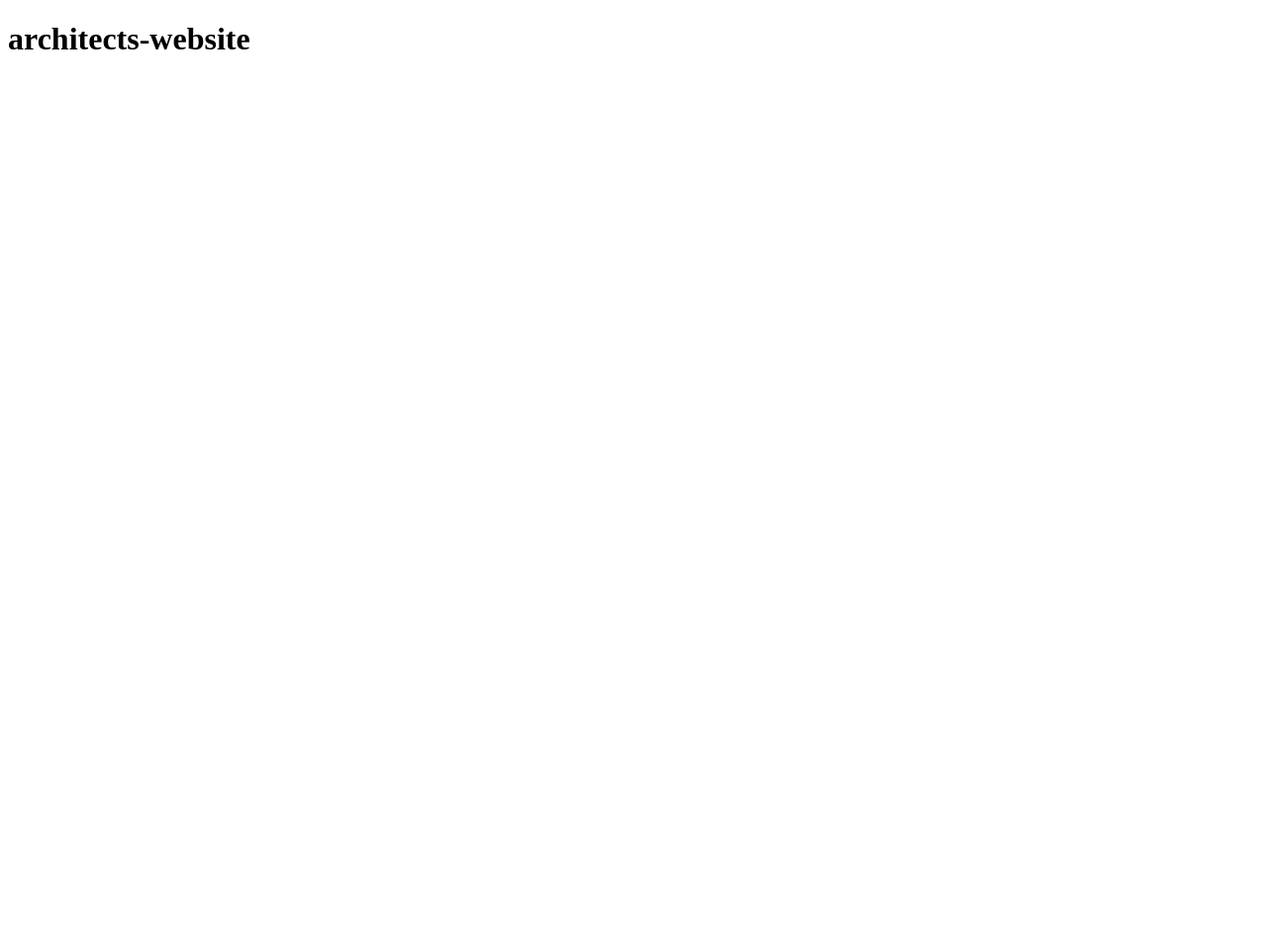
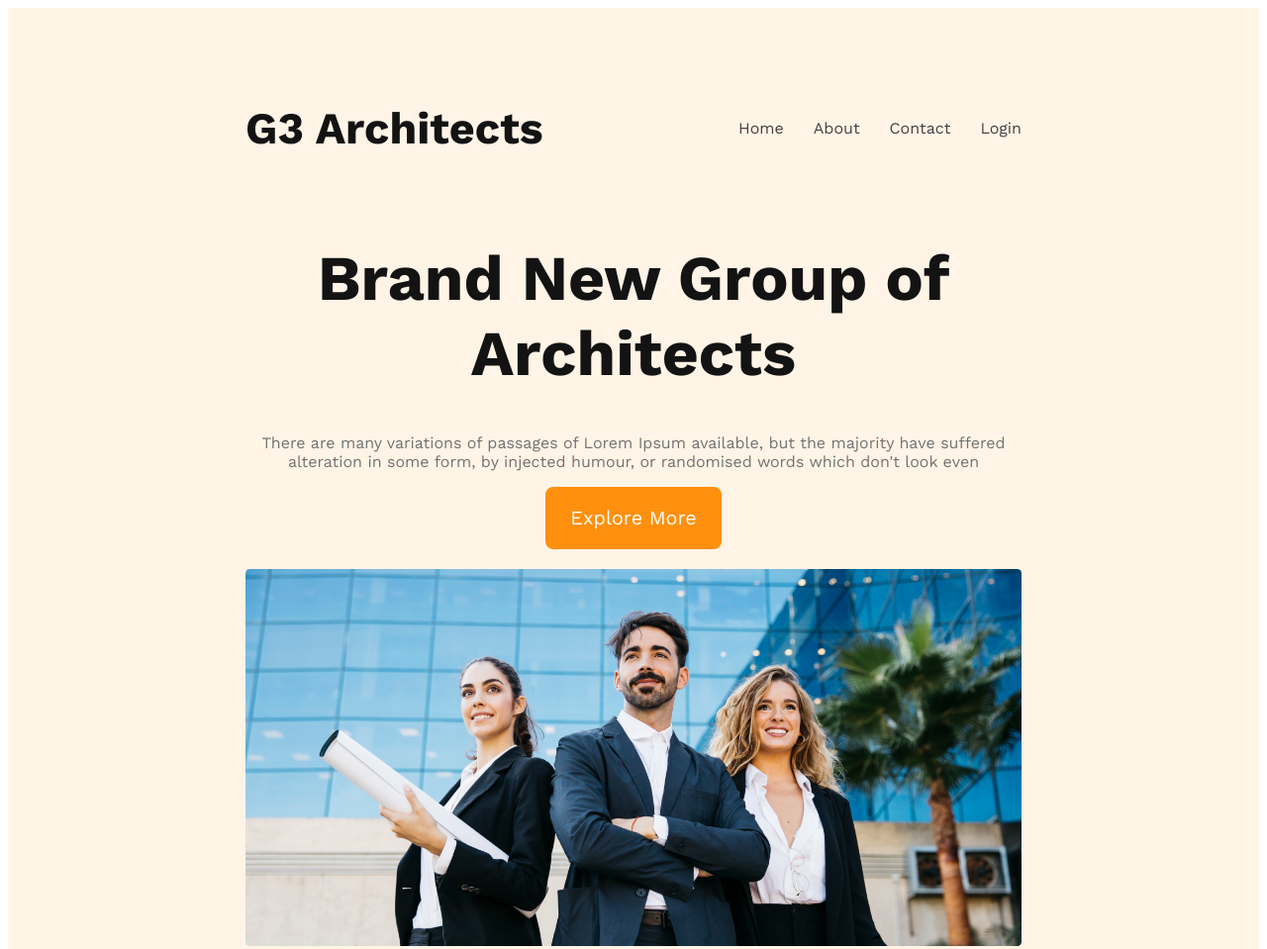
Before and after one commit to emonkhan500/architects-website, a plain HTML site: page index.html in a window 1280 px wide. Shown: the top 959 px of the page at 99% size. Before the commit the page ends 800 px from the top, so only its background shows below. Drawn offline with nearby package versions, Linux system fonts and the light colour scheme.

Commit message:
banner done

```diff
--- a/index.html
+++ b/index.html
@@ -1,11 +1,46 @@
 <!DOCTYPE html>
 <html lang="en">
+
 <head>
     <meta charset="UTF-8">
     <meta name="viewport" content="width=device-width, initial-scale=1.0">
     <title>architects-website</title>
+    <link rel="stylesheet" href="style.css">
+    <link rel="preconnect" href="https://fonts.googleapis.com">
+    <link rel="preconnect" href="https://fonts.gstatic.com" crossorigin>
+    <link href="https://fonts.googleapis.com/css2?family=Work+Sans:wght@400;500;600;700;800&display=swap"
+        rel="stylesheet">
 </head>
+
 <body>
-    <h1>architects-website</h1>
+    <header>
+        <nav>
+            <h3 class="nav-title">G3 Architects</h3>
+            <ul>
+                <li><a href="">Home</a></li>
+                <li><a href="">About</a></li>
+                <li><a href="">Contact</a></li>
+                <li><a href="">Login</a></li>
+
+            </ul>
+        </nav>
+        <div class="banner">
+            <div class="banner-content">
+                <h1 class="banner-title">Brand New Group of Architects</h1>
+                <p class="banner-description">There are many variations of passages of Lorem Ipsum available, but the majority have suffered
+                    alteration in some form, by injected humour, or randomised words which don't look even</p>
+                <button class="btn-primary">Explore More</button>
+            </div>
+            <img src="./images/banner.png" alt="">
+        </div>
+    </header>
+
+    <body>
+
+    </body>
+    <footer>
+
+    </footer>
 </body>
+
 </html>
--- /dev/null
+++ b/style.css
@@ -0,0 +1,72 @@
+*{
+    font-family: 'Work Sans', sans-serif;
+}
+header{
+    background: rgba(255, 144, 14, 0.10);
+    padding: 50px 240px;
+}
+.btn-primary{
+    color: #FFF;
+    background-color:#FF900E ;
+    border-radius: 8px;
+    padding: 20px 25px ;
+    font-size: 1.24rem;
+    cursor: pointer;
+    border: 0;
+}
+nav{
+    display: flex;
+    justify-content: space-between;
+    align-items: center;
+}
+.nav-title{
+    font-size: 2.8rem;
+    font-weight: 700;
+    color: #131313;
+
+}
+nav > ul{
+    display: flex;
+    gap: 30px;
+}
+nav li{
+    list-style:none ;
+}
+nav li a{
+    text-decoration: none;
+    color:#424242 ;
+}
+.banner-content{
+    max-width: 800px;
+    text-align: center;
+    align-items: center;
+    margin: 0px auto;
+}
+.banner-title{
+    font-size: 4rem;
+    color:#131313 ;
+    font-weight: 700;
+}
+.banner-description{
+    color: #727272;
+}
+.banner img{
+    width: 100%;
+    margin-top: 20px;
+}
+@media screen and (max-width:576px) {
+    header{
+        padding:20px ;
+    }
+    nav{
+        flex-direction: column;
+    }
+}
+@media screen and (min-width:576px) and (max-width:960px) {
+    header{
+        padding: 20px;
+    }
+    nav{
+        flex-direction: column;
+    }
+}
```
